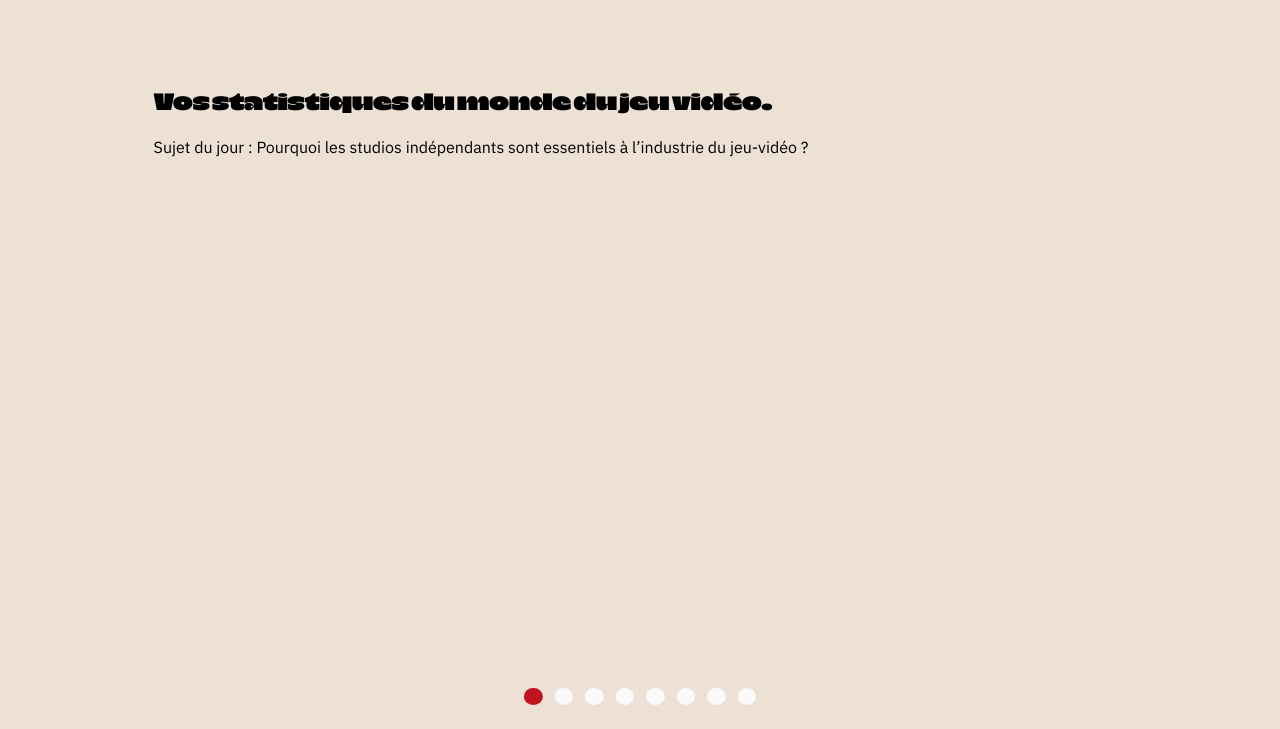
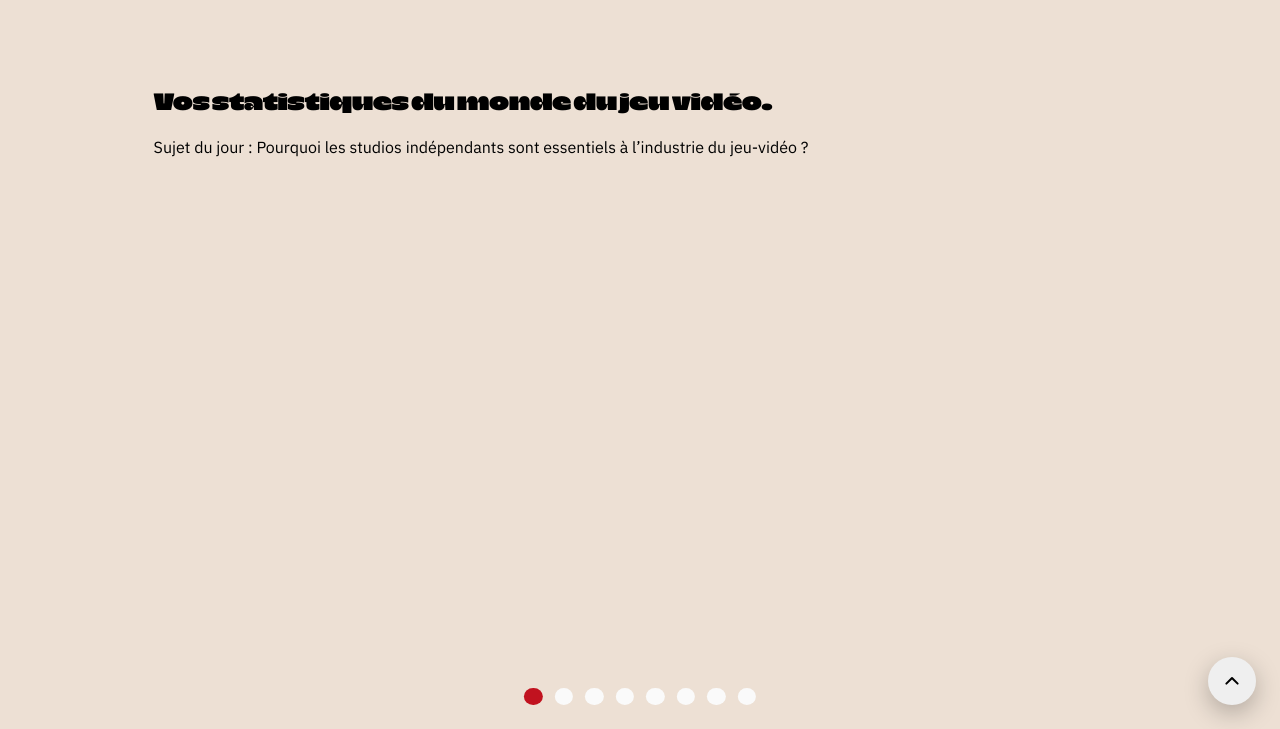
Before and after one commit to basileferi/GameStats, a plain HTML site: page index.html in a window 1280 px wide. Shown: the part 71-800 px from the top of the page. Drawn offline with Linux system fonts and the light colour scheme.

Commit message:
added button to go up

```diff
--- a/css/style.css
+++ b/css/style.css
@@ -304,3 +304,52 @@ section .page-content {
         font-size: 0.8rem;
     }
 }
+
+
+#scrollToTopBtn {
+    position: fixed;
+    bottom: 24px;
+    right: 24px;
+
+    width: 48px;
+    height: 48px;
+
+    display: flex;
+    align-items: center;
+    justify-content: center;
+
+    border: none;
+    border-radius: 999px;
+
+    color: white;
+
+    cursor: pointer;
+
+    box-shadow: 0 8px 24px rgba(0, 0, 0, 0.25);
+
+    transition:
+            transform 0.2s ease,
+            box-shadow 0.2s ease,
+            opacity 0.2s ease;
+}
+
+#scrollToTopBtn svg {
+    width: 24px;
+    height: 24px;
+    fill: currentColor;
+}
+
+#scrollToTopBtn:hover {
+    transform: translateY(-2px);
+    box-shadow: 0 12px 32px rgba(0, 0, 0, 0.35);
+}
+
+#scrollToTopBtn:active {
+    transform: translateY(0);
+    box-shadow: 0 6px 16px rgba(0, 0, 0, 0.2);
+}
+
+#scrollToTopBtn:focus-visible {
+    outline: 2px solid #fff;
+    outline-offset: 2px;
+}
--- a/index.html
+++ b/index.html
@@ -8,39 +8,6 @@
     <link rel="stylesheet" href="css/tokens.css">
 
 </head>
-<!-- Script pour forcer le scroll en haut au rechargement -->
-<script>
-    // Force le scroll en haut immédiatement au chargement
-    (function() {
-        // Exécuté immédiatement pendant le parsing HTML
-        if (window.history.scrollRestoration) {
-            window.history.scrollRestoration = 'manual';
-        }
-
-        // Force le scroll en haut
-        function scrollToTop() {
-            const snapContainer = document.querySelector('.snap-container');
-            if (snapContainer) {
-                snapContainer.scrollTop = 0;
-                snapContainer.scrollTo(0, 0);
-            }
-            window.scrollTo(0, 0);
-        }
-
-        // Exécution immédiate
-        scrollToTop();
-
-        // Exécution au DOM ready
-        if (document.readyState === 'loading') {
-            document.addEventListener('DOMContentLoaded', scrollToTop);
-        } else {
-            scrollToTop();
-        }
-
-        // Exécution après un court délai pour s'assurer que tout est chargé
-        setTimeout(scrollToTop, 50);
-    })();
-</script>
 <header>
     <div class="page-content header-content">
         <div id="header-left" class="container">
@@ -86,6 +53,28 @@
                 <div class="container footer-content">
                     <h5 data-copyright></h5>
                 </div>
+                <button
+                        type="button"
+                        id="scrollToTopBtn"
+                        aria-label="Remonter en haut de la page"
+                >
+                    <svg
+                            xmlns="http://www.w3.org/2000/svg"
+                            width="24"
+                            height="24"
+                            viewBox="0 0 24 24"
+                            aria-hidden="true"
+                    >
+                        <title>up_line</title>
+                        <g id="up_line" fill="none" fill-rule="evenodd">
+                            <path d="M24 0v24H0V0h24Z" />
+                            <path
+                                    fill="#000000FF"
+                                    d="M11.293 8.293a1 1 0 0 1 1.414 0l5.657 5.657a1 1 0 0 1-1.414 1.414L12 10.414l-4.95 4.95a1 1 0 0 1-1.414-1.414l5.657-5.657Z"
+                            />
+                        </g>
+                    </svg>
+                </button>
             </div>
         </footer>
     </section>
@@ -95,10 +84,5 @@
 <script src="lib/lottie.min.js"></script>
 <script src="js/section.js"></script>
 <script src="js/main.js"></script>
-<script>
-    const year = new Date().getFullYear();
-    document.querySelector("[data-copyright]").textContent =
-        `© ${year} - FERRAND-RICHARTE Basile - Tous droits réservés`;
-</script>
 </body>
 </html>
--- a/js/main.js
+++ b/js/main.js
@@ -1,3 +1,36 @@
+function scrollToTop() {
+    const snapContainer = document.querySelector('.snap-container');
+    if (snapContainer) {
+        snapContainer.scrollTop = 0;
+        snapContainer.scrollTo(0, 0);
+    }
+    window.scrollTo(0, 0);
+}
+
+// Scroll en haut au reload
+if (window.history.scrollRestoration) {
+    window.history.scrollRestoration = 'manual';
+}
+
+document.addEventListener('DOMContentLoaded', () => {
+    scrollToTop();
+
+    setTimeout(scrollToTop, 50);
+
+    const btn = document.getElementById('scrollToTopBtn');
+    if (btn) {
+        btn.addEventListener('click', scrollToTop);
+    }
+
+    const year = new Date().getFullYear();
+    const copyright = document.querySelector('[data-copyright]');
+    if (copyright) {
+        copyright.textContent =
+            `© ${year} - FERRAND-RICHARTE Basile - Tous droits réservés`;
+    }
+});
+
+
 
 /**
  * Fixe les problèmes de hauteursur mobile
--- a/js/section.js
+++ b/js/section.js
@@ -305,7 +305,7 @@ const sectionsData = [
         source: "https://grand-est.numeric-emploi.org/publication/les-chiffres-cles-du-secteur-du-jeu-video-en-france?",
         contentType: "chart",
         contentData: {
-            type: 'polarArea',
+            type: 'bar',
             data: {
                 labels: ['2021', '2022', '2023', '2024', '2025'],
                 datasets: [{
```
